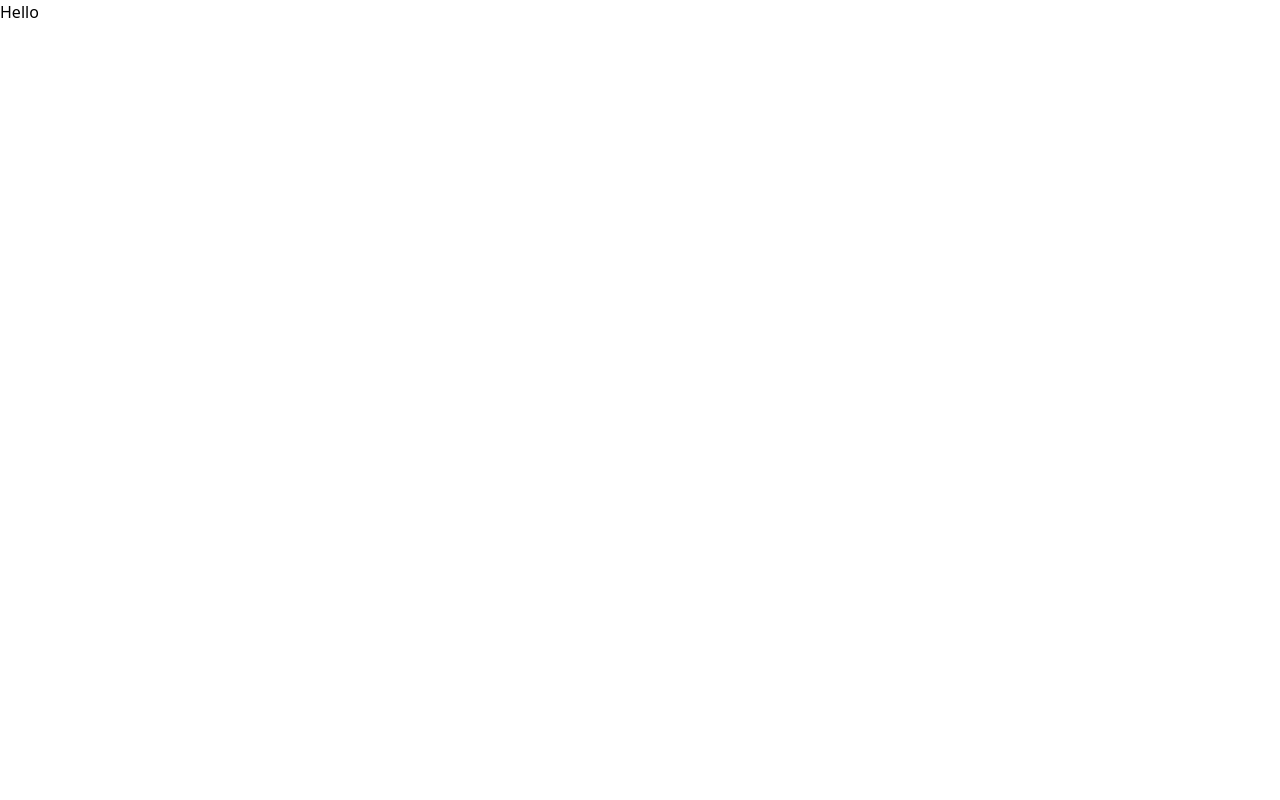
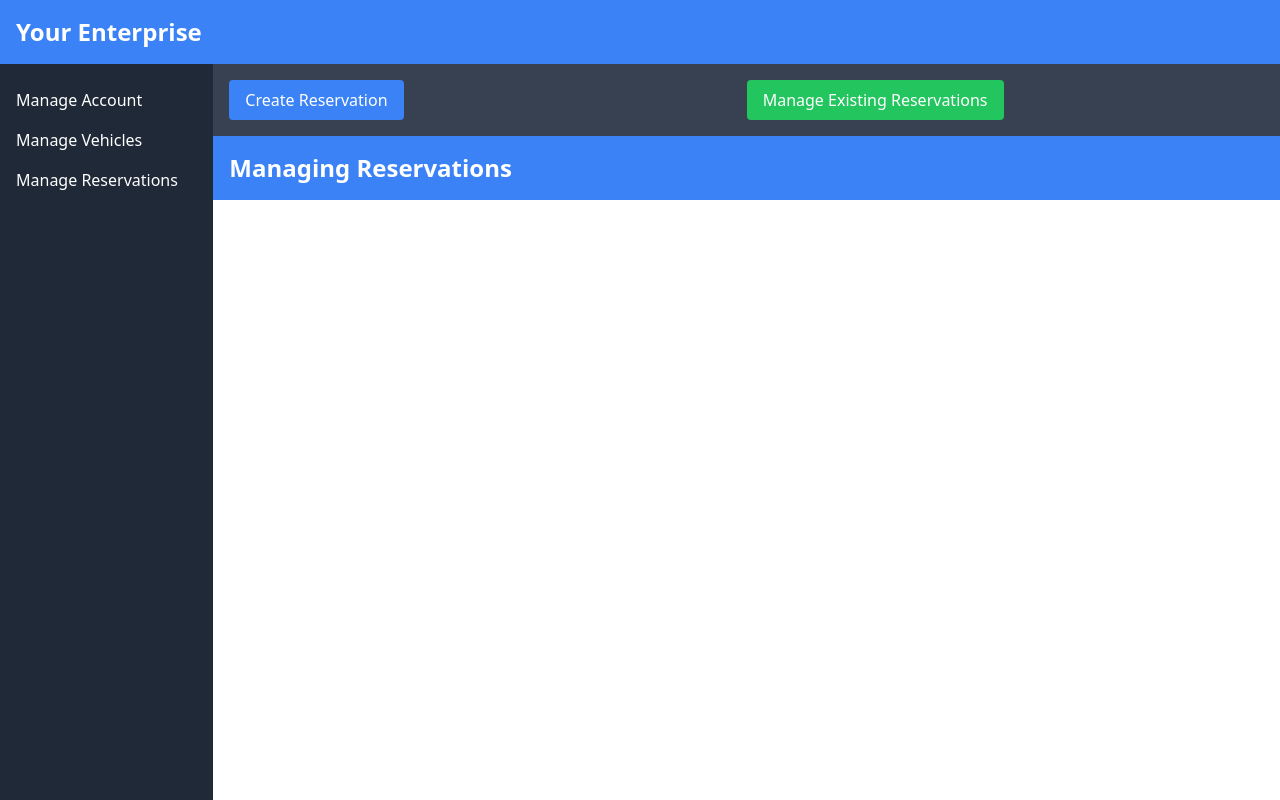
Before and after one commit to kelazzab/team_1-soen341projectW2024, a SvelteKit app in the folder frontend/: page / in a window 1280 px wide. Built offline with nearby package versions, Linux system fonts and the light colour scheme.

Commit message:
Start working on the dashboard for the System administrator

```diff
--- a/frontend/src/routes/+page.svelte
+++ b/frontend/src/routes/+page.svelte
@@ -1 +1,69 @@
-<h2>Hello</h2>
+<script>
+  import { navigate } from "svelte-routing";
+</script>
+
+<style>
+  @import "tailwindcss/base";
+  @import "tailwindcss/components";
+  @import "tailwindcss/utilities";
+</style>
+
+<div class="flex flex-col h-screen">
+  <!-- Top Bar -->
+  <div class="w-full bg-blue-500 text-white p-4">
+    <h1 class="text-2xl font-semibold">Your Enterprise</h1>
+  </div>
+
+
+<div class="flex h-screen">
+  <!-- Vertical Taskbar -->
+  <nav class="w-1/6 bg-gray-800 text-white">
+    <ul class="py-4">
+      <li>
+        <button class="px-4 py-2 w-full text-left cursor-pointer hover:bg-gray-700 focus:bg-gray-700 focus:outline-none" on:click={() => navigate('/manage-account')}>
+          Manage Account
+        </button>
+      </li>
+      <li>
+        <button class="px-4 py-2 w-full text-left cursor-pointer hover:bg-gray-700 focus:bg-gray-700 focus:outline-none" on:click={() => navigate('/manage-vehicles')}>
+          Manage Vehicles
+        </button>
+      </li>
+      <li>
+        <button class="px-4 py-2 w-full text-left cursor-pointer hover:bg-gray-700 focus:bg-gray-700 focus:outline-none" on:click={() => navigate('/manage-reservations')}>
+          Manage Reservations
+        </button>
+      </li>
+    </ul>
+  </nav>
+
+  <!-- Main Content Area -->
+  <div class="flex flex-col w-5/6">
+    <!-- Horizontal Taskbar -->
+    <div class="flex bg-gray-700 p-4">
+      <div class="flex-1">
+        <button class="px-4 py-2 bg-blue-500 text-white rounded hover:bg-blue-600" on:click={() => navigate('/create-reservation')}>
+          Create Reservation
+        </button>
+
+      </div>
+
+      <div class="flex-1">
+        <button class="px-4 py-2 bg-green-500 text-white rounded hover:bg-green-600" on:click={() => navigate('/manage-existing-reservations')}>
+          Manage Existing Reservations
+        </button>
+      </div>
+    </div>
+
+    <!-- Title -->
+    <div class="p-4 bg-blue-500">
+      <h1 class="text-2xl font-semibold text-white">Managing Reservations</h1>
+    </div>
+
+    <!-- Placeholder for content -->
+    <div class="flex-1 p-4">
+      <!-- Your content goes here -->
+    </div>
+  </div>
+
+</div></div>
```
